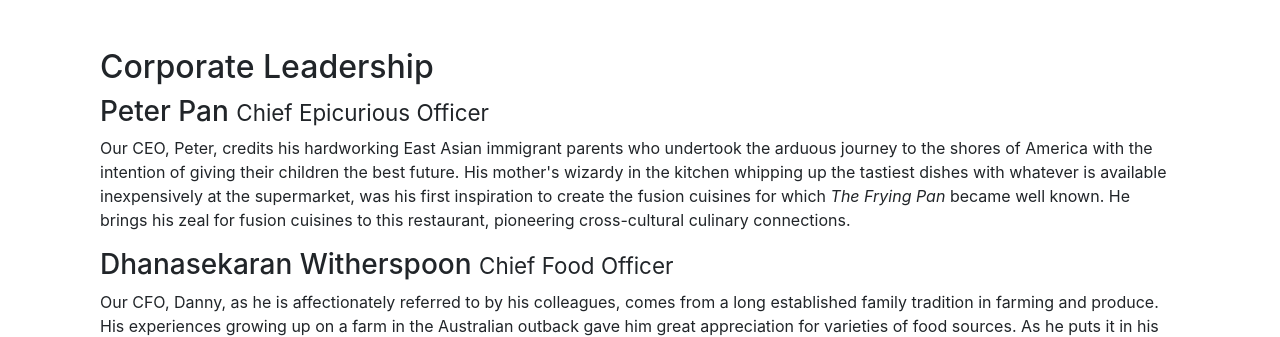
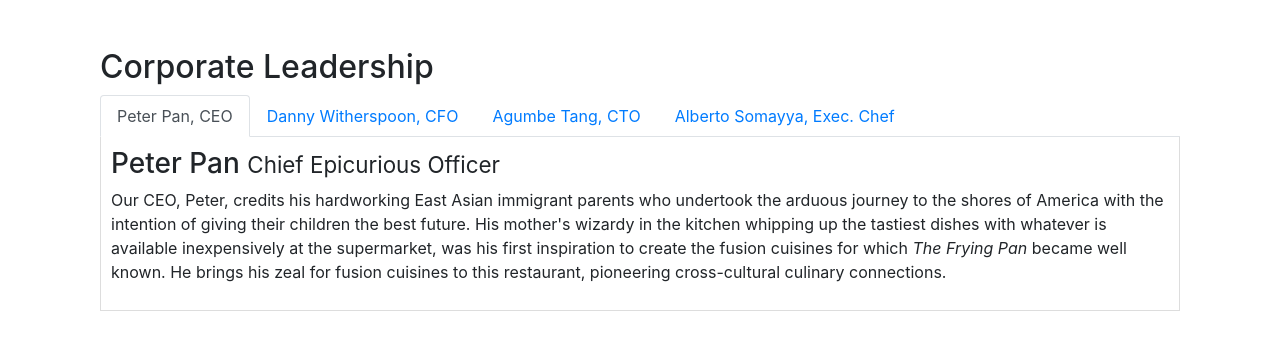
Before and after one commit to Khatsur/coursera_bootstrap, a website: page aboutus.html in a window 1280 px wide. Shown: the part 818-1155 px from the top of the page. Drawn offline with nearby package versions, Linux system fonts and the light colour scheme.

Commit message:
Tabbed navigation

```diff
--- a/aboutus.html
+++ b/aboutus.html
@@ -98,14 +98,42 @@
         <div class="row row-content">
             <div class="col 12 ">
                 <h2>Corporate Leadership</h2>
+
+                <ul class="nav nav-tabs">
+                    <li class="nav-item">
+                        <a class="nav-link active" href="#peter" role="tab" data-toggle="tab">Peter Pan, CEO</a>
+                    </li>
+                   <li class="nav-item">
+                       <a class="nav-link" href="#danny" role="tab" data-toggle="tab">Danny Witherspoon, CFO</a>
+                   </li>
+                   <li class="nav-item">
+                       <a class="nav-link" href="#agumbe"role="tab" data-toggle="tab">Agumbe Tang, CTO</a>
+                   </li>
+                   <li class="nav-item">
+                      <a class="nav-link" href="#alberto" role="tab" data-toggle="tab">Alberto Somayya, Exec. Chef</a>
+                   </li>
+                </ul>
+                <div class="tab-content">
+                    <div role="tabpanel" class="tab-pane fade show active" id="peter">
                         <h3>Peter Pan <small>Chief Epicurious Officer</small></h3>
                         <p class="d-none d-sm-block">Our CEO, Peter, credits his hardworking East Asian immigrant parents who undertook the arduous journey to the shores of America with the intention of giving their children the best future. His mother's wizardy in the kitchen whipping up the tastiest dishes with whatever is available inexpensively at the supermarket, was his first inspiration to create the fusion cuisines for which <em>The Frying Pan</em> became well known. He brings his zeal for fusion cuisines to this restaurant, pioneering cross-cultural culinary connections.</p>
+                    </div>
+                    <div role="tabpanel" class="tab-pane fade" id="danny">
                         <h3>Dhanasekaran Witherspoon <small>Chief Food Officer</small></h3>
                         <p class="d-none d-sm-block">Our CFO, Danny, as he is affectionately referred to by his colleagues, comes from a long established family tradition in farming and produce. His experiences growing up on a farm in the Australian outback gave him great appreciation for varieties of food sources. As he puts it in his own words, <em>Everything that runs, wins, and everything that stays, pays!</em></p>
+                    </div>
+                    <div role="tabpanel" class="tab-pane fade" id="agumbe">
                         <h3>Agumbe Tang <small>Chief Taste Officer</small></h3>
                         <p class="d-none d-sm-block">Blessed with the most discerning gustatory sense, Agumbe, our CTO, personally ensures that every dish that we serve meets his exacting tastes. Our chefs dread the tongue lashing that ensues if their dish does not meet his exacting standards. He lives by his motto, <em>You click only if you survive my lick.</em></p>
+                    </div>
+                    <div role="tabpanel" class="tab-pane fade" id="alberto">
                        <h3>Alberto Somayya <small>Executive Chef</small></h3>
                        <p class="d-none d-sm-block">Award winning three-star Michelin chef with wide International experience having worked closely with whos-who in the culinary world, he specializes in creating mouthwatering Indo-Italian fusion experiences. He says, <em>Put together the cuisines from the two craziest cultures, and you get a winning hit! Amma Mia!</em></p>
+                   </div>
+
+               </div>
+
+
             </div>
        </div>
        <div class="row row-content">
--- a/css/styles.css
+++ b/css/styles.css
@@ -38,3 +38,11 @@
 .navbar-dark {
     background-color: #512da8;
 }
+
+.tab-content {
+    border-left: 1px solid #dddddd;
+    border-right: 1px solid #dddddd;
+    border-bottom: 1px solid #dddddd;
+    padding: 10px;
+
+}
```
Lines whose indentation alone changed are shown as unchanged.
